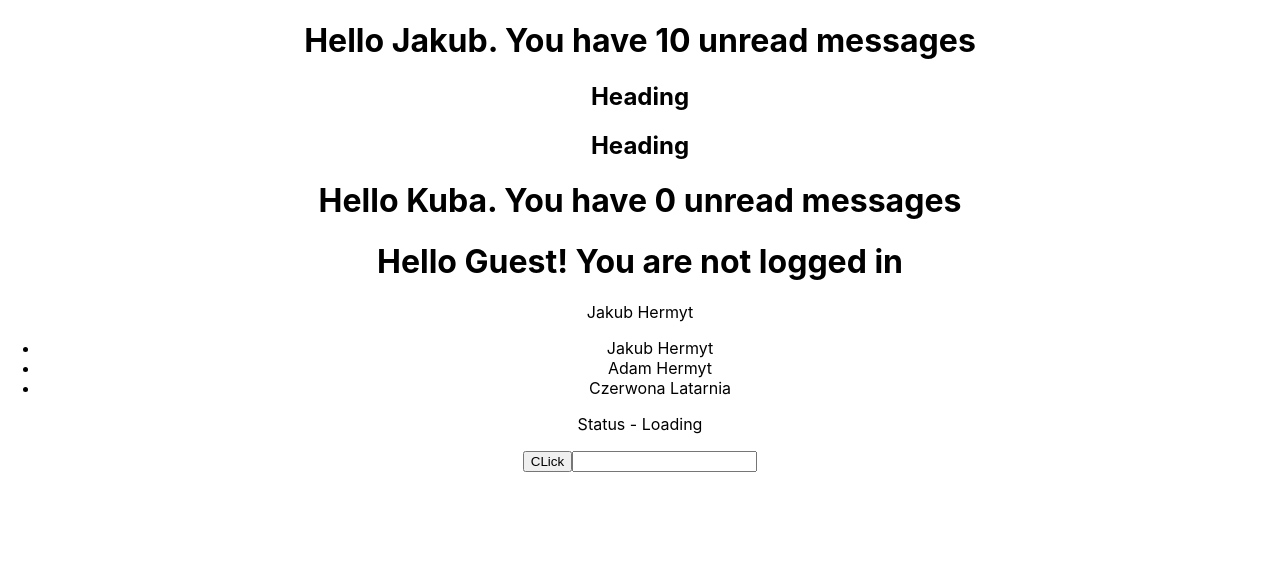
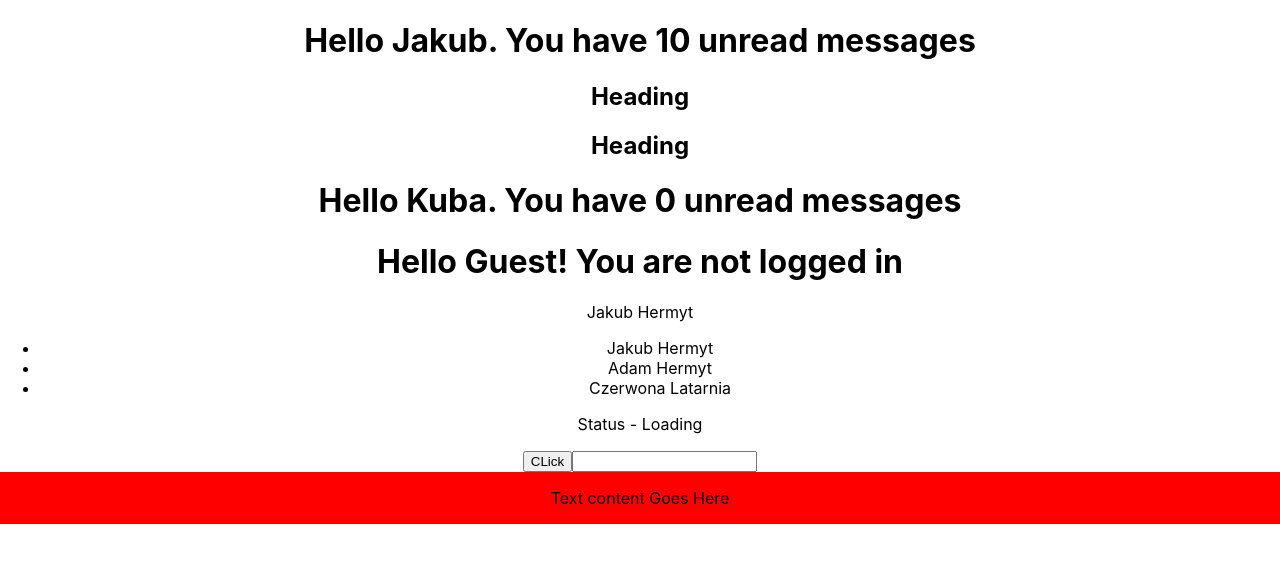
Before and after one commit to JakHer/TS, a React (Create React App) app in the folder my-app/: page / in a window 1280 px wide. Shown: the top 562 px of the page. Built offline with nearby package versions, Linux system fonts and the light colour scheme.

Commit message:
ts7
style props

```diff
--- a/my-app/src/App.tsx
+++ b/my-app/src/App.tsx
@@ -8,6 +8,7 @@
 import { Kuba } from "./components/Kuba";
 import { Button } from "./components/Button";
 import { Input } from "./components/Input";
+import { Container } from "./components/Container";
 
 function App() {
   const person = useMemo(
@@ -41,6 +42,7 @@
         value=""
         handleChange={(event) => console.log("event", event.target)}
       />
+      <Container styles={{ background: "red", padding: "16px" }} />
     </div>
   );
 }
--- /dev/null
+++ b/my-app/src/components/Container.tsx
@@ -0,0 +1,9 @@
+import React from "react";
+
+type ContainerProps = {
+  styles: React.CSSProperties;
+};
+
+export const Container = ({ styles }: ContainerProps) => {
+  return <div style={styles}>Text content Goes Here</div>;
+};
```
Also changed, not shown: 1 other file (tests, documents, lock files or other folders).
